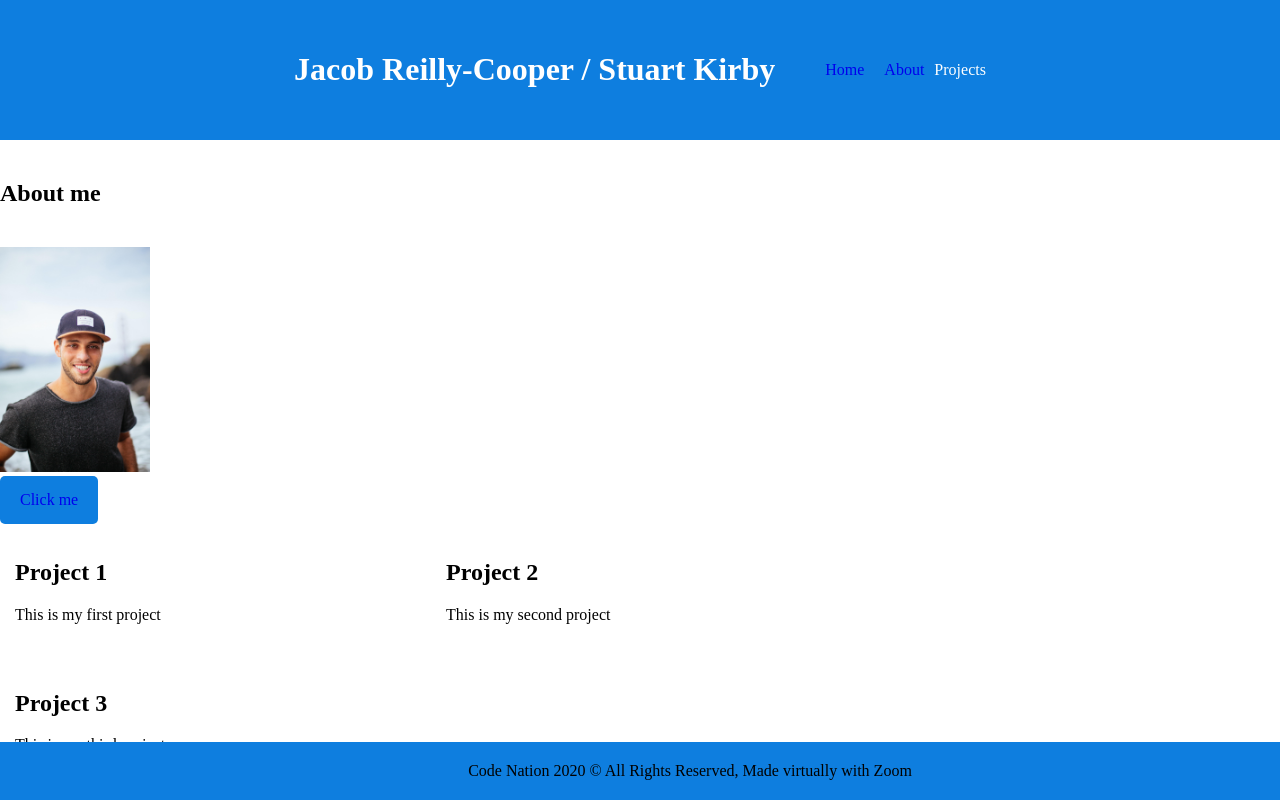
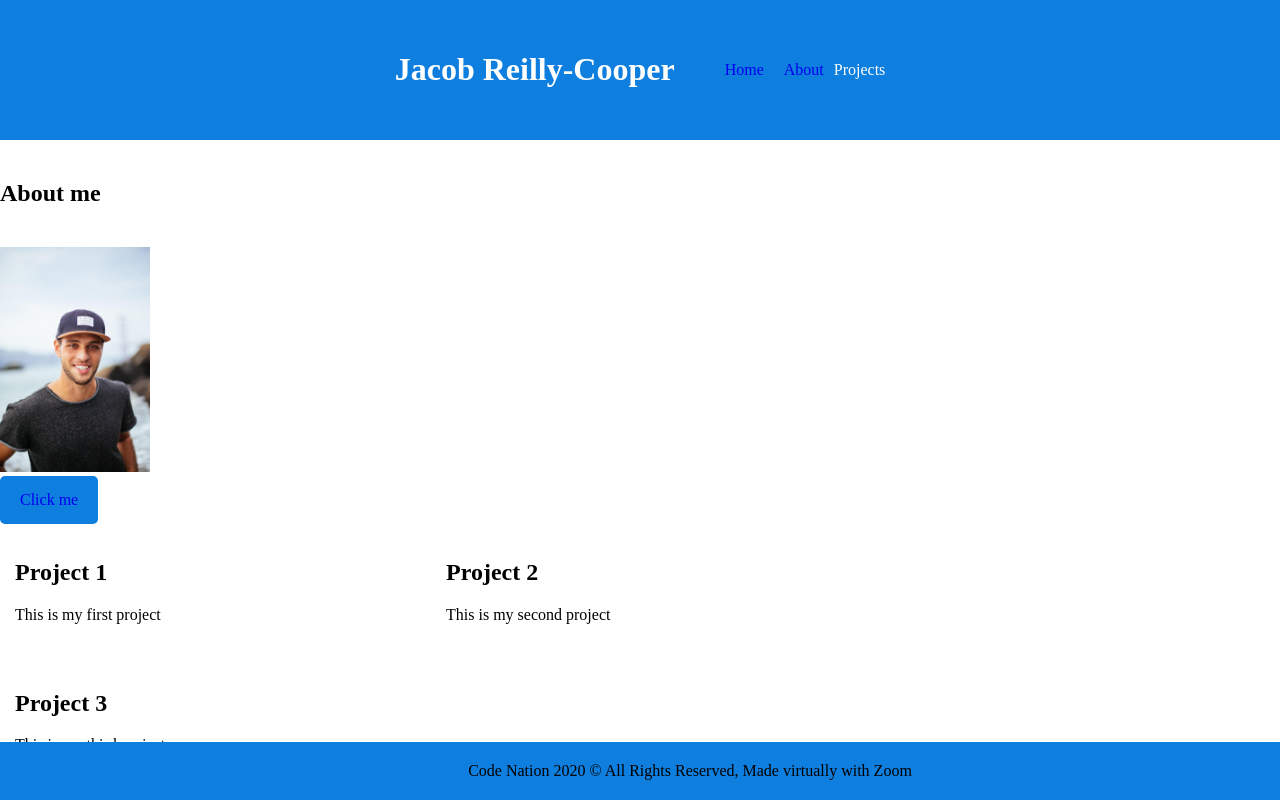
Before and after one commit to JRC404/digital, a plain HTML site: page index.html in a window 1280 px wide. Shown: the top 800 px of the page. Drawn offline with Linux system fonts and the light colour scheme.

Commit message:
Add files via upload

```diff
--- a/index.html
+++ b/index.html
@@ -8,7 +8,7 @@
 </head>
 <body>
     <div class="navbar">
-        <h1>Jacob Reilly-Cooper / Stuart Kirby</h1>
+        <h1>Jacob Reilly-Cooper</h1>
         <ul>
             <li><a href="index.html">Home</a><li>
             <li><a href="about.html">About</a></li>
```
